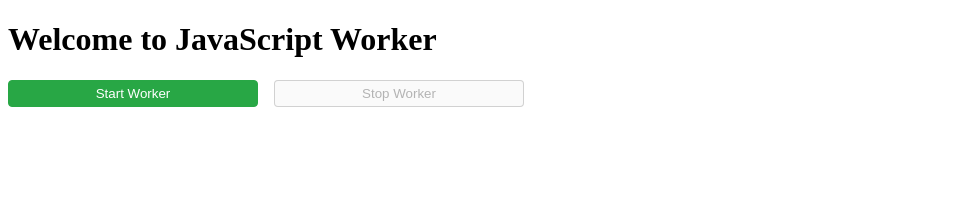
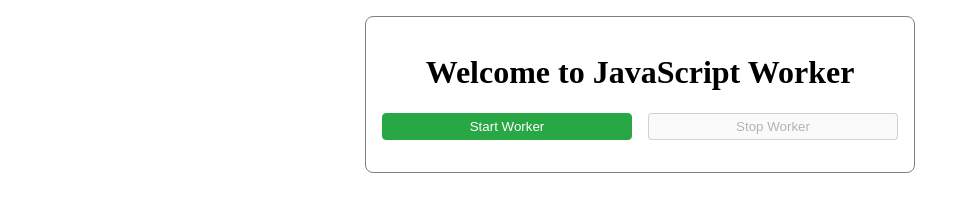
Before and after one commit to ahelmi365/js-worker, a website: page src/index.html in a window 1280 px wide. Shown: the whole page, without its empty margins (0-970 px from the left). Drawn offline with Linux system fonts and the light colour scheme.

Commit message:
add style to container

```diff
--- a/src/style.css
+++ b/src/style.css
@@ -1,7 +1,27 @@
+body {
+  margin: 0 auto;
+  display: flex;
+  justify-content: center;
+  padding: 1rem;
+}
+.container {
+  max-width: 600px;
+  display: flex;
+  justify-content: center;
+  flex-direction: column;
+  align-items: center;
+
+  padding: 1rem;
+  border: 1px solid gray;
+  border-radius: 0.5rem;
+  /* margin: 1rem 0 1rem 0; */
+}
 .btn-container {
   display: flex;
   gap: 1rem;
   flex-wrap: wrap;
+  justify-content: center;
+  align-items: center;
 }
 
 .btn {
```
